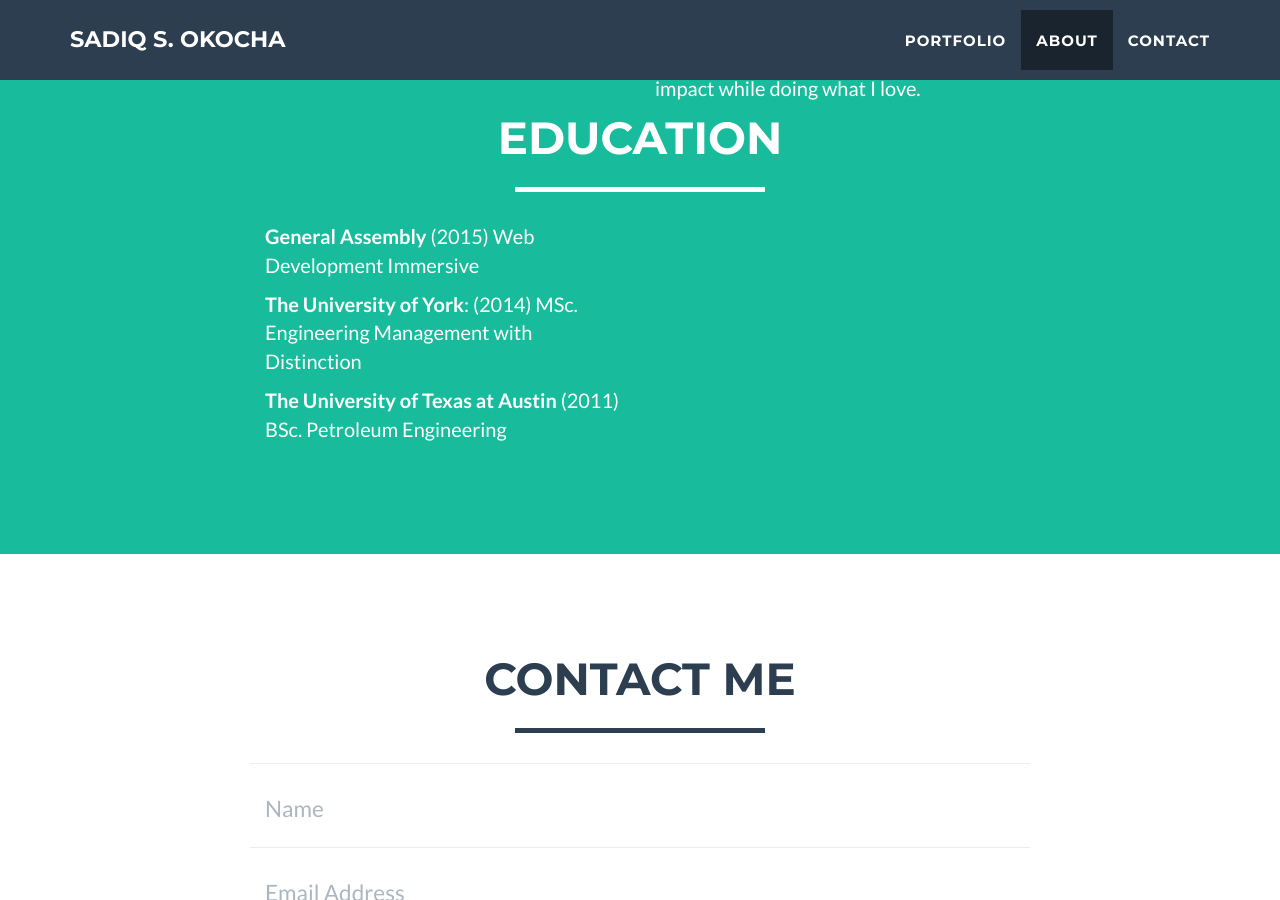
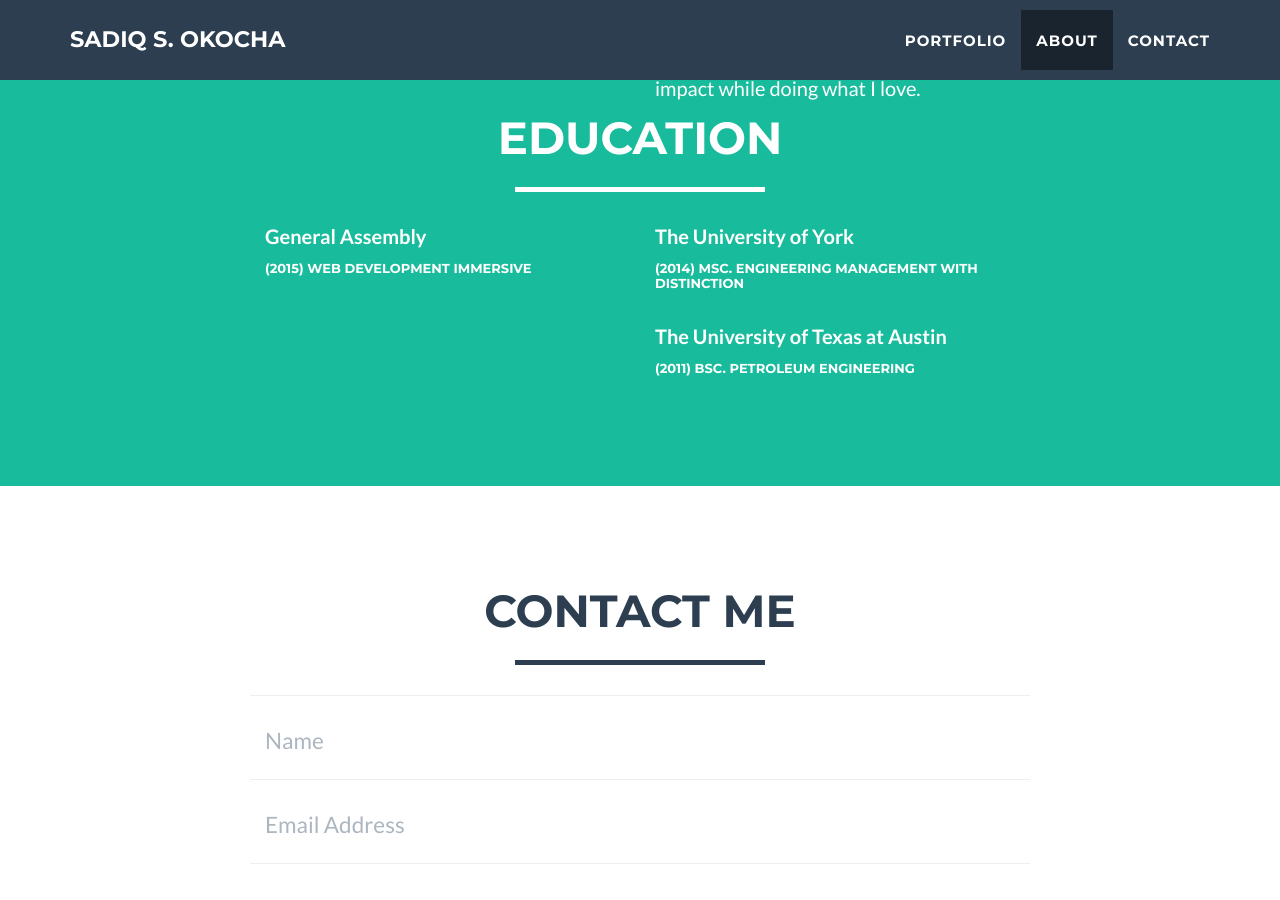
Before and after one commit to sokocha/sokocha.github.io, a Jekyll site: the page built from index.html, in a window 1280 px wide and 900 px high, scrolled down 1678 px. Built offline with Jekyll 4.4.1, drawn with Linux system fonts in a browser that asks for light colours.

Commit message:
formats education section of jekyll blog

```diff
--- a/_includes/about.html
+++ b/_includes/about.html
@@ -14,7 +14,7 @@
                 </div>
                 <div class="col-lg-4">
                     <p>I'm dedicated to learning. Web Development is something I've tinkered with even while I studied to become a petroleum engineer. This is it for me, and there's nothing that I would rather be doing with myself. I just want to make an impact while doing what I love. </p>
-        </div>
+                </div>
         <div class="row">
             <div class="col-lg-12 text-center">
                 <h2>Education</h2>
@@ -23,9 +23,16 @@
         </div>
         <div class="col-lg-4 col-lg-offset-2">
 
-            <p><strong>General Assembly</strong> (2015) Web Development Immersive</p>
-            <p><strong>The University of York</strong>: (2014)     MSc. Engineering Management with Distinction</p>
-            <p><strong>The University of Texas at Austin</strong> (2011) BSc. Petroleum Engineering</p>
+            <p><strong>General Assembly</strong> </p>
+            <h6>(2015) Web Development Immersive</h6>
+
+        </div>
+        <div class="col-lg-4">
+            <p><strong>The University of York</strong></p>
+            <h6> (2014) MSc. Engineering Management with Distinction</h6>
+            <br>
+            <p><strong>The University of Texas at Austin</strong></p>
+            <h6> (2011) BSc. Petroleum Engineering</h6>
         </div>
 
     </section>
```
